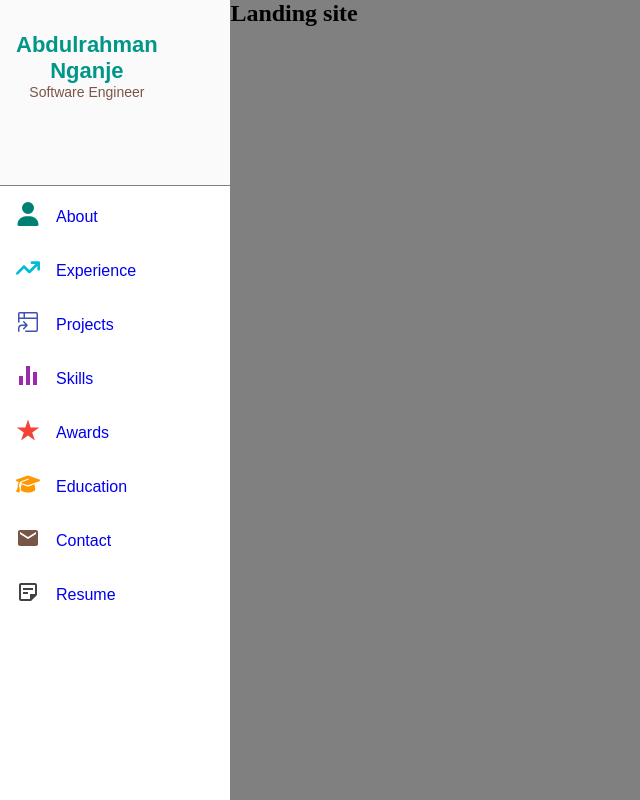
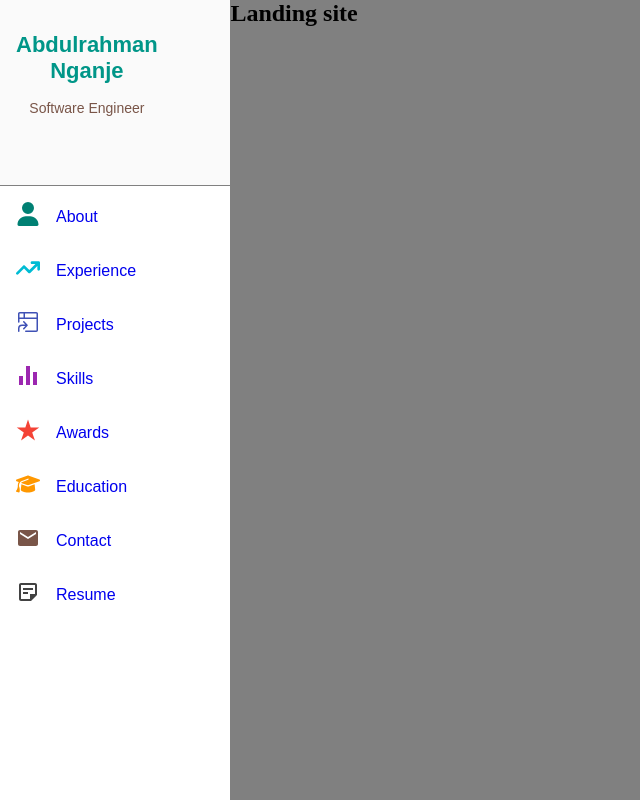
Before and after one commit to asnganje/professional-portoflio-v1, a React (Vite) app: page / in a window 1280 px wide. Shown: the whole page, without its empty margins (0-640 px from the left). Built offline with nearby package versions, Linux system fonts and the light colour scheme.

Commit message:
Add link to logo component

```diff
--- a/src/components/Logo.jsx
+++ b/src/components/Logo.jsx
@@ -1,7 +1,9 @@
+import { Link } from "react-router-dom"
+
 const Logo = () => {
-    return <div className="logo-div">
+    return <Link className="logo-div">
             <h3>Abdulrahman Nganje</h3>
             <p>Software Engineer</p>
-        </div>
+        </Link>
 }
 export default Logo
```
